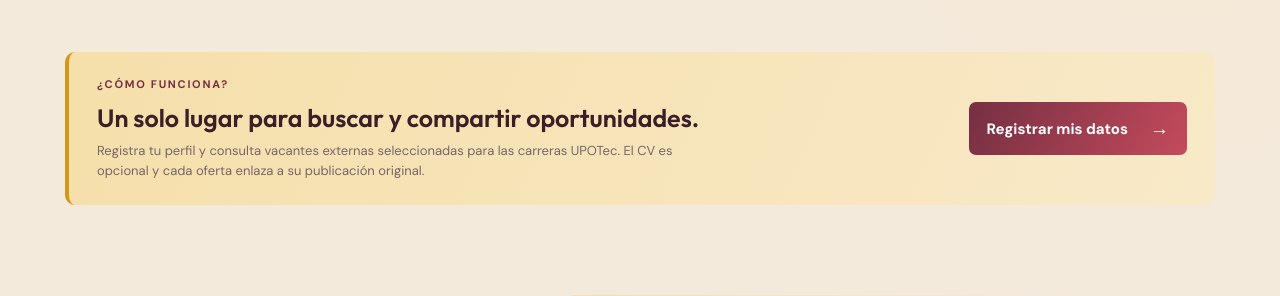
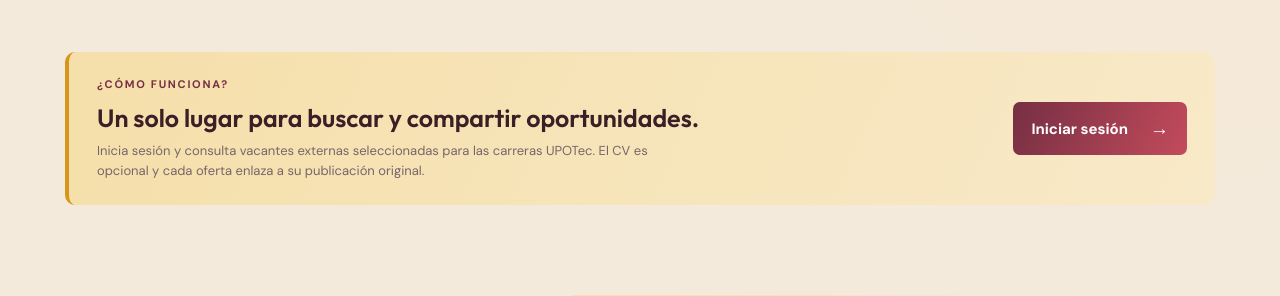
Before and after one commit to samantha-jocelyn-22/upowork-api, a Flask app: page / in a window 1280 px wide. Shown: the part 559-855 px from the top of the page. Run offline with Flask 3, Linux system fonts and the light colour scheme.

Commit message:
Update index.html

```diff
--- a/templates/index.html
+++ b/templates/index.html
@@ -65,9 +65,9 @@
       <div>
         <p class="eyebrow">¿Cómo funciona?</p>
         <h2>Un solo lugar para buscar y compartir oportunidades.</h2>
-        <p>Registra tu perfil y consulta vacantes externas seleccionadas para las carreras UPOTec. El CV es opcional y cada oferta enlaza a su publicación original.</p>
+        <p>Inicia sesión y consulta vacantes externas seleccionadas para las carreras UPOTec. El CV es opcional y cada oferta enlaza a su publicación original.</p>
       </div>
-      <a class="button button-outline" href="/registrar">Registrar mis datos <span>→</span></a>
+      <a class="button button-outline" href="/login">Iniciar sesión <span>→</span></a>
     </section>
 
     <section class="visual-story section-shell" aria-labelledby="visual-story-title">
```
